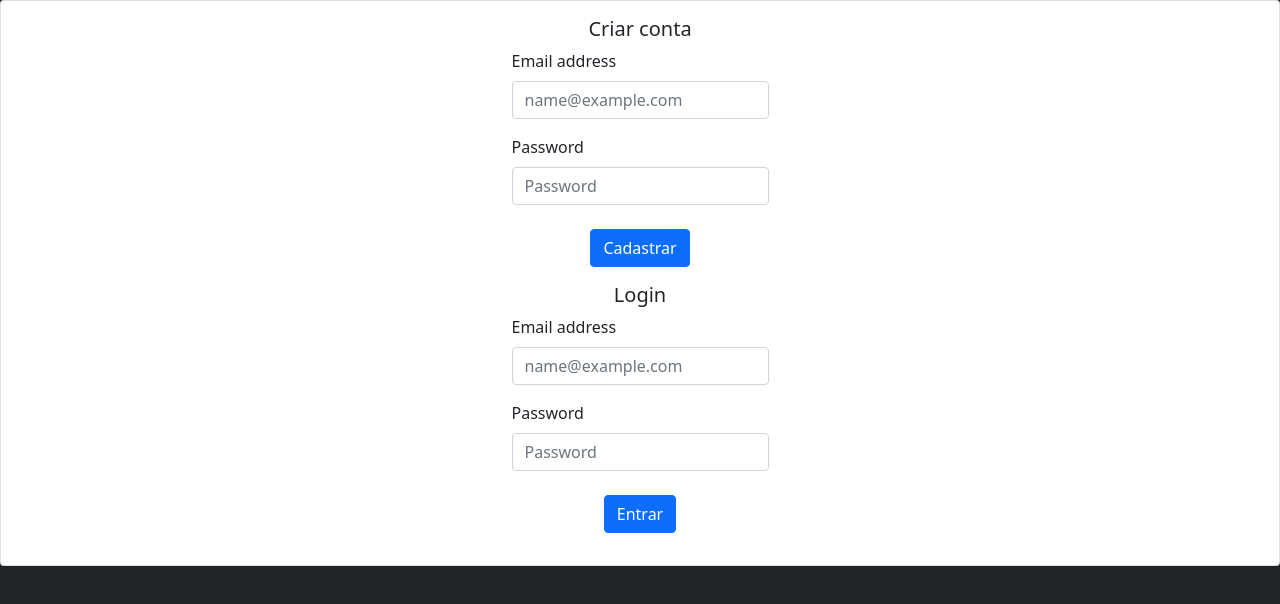
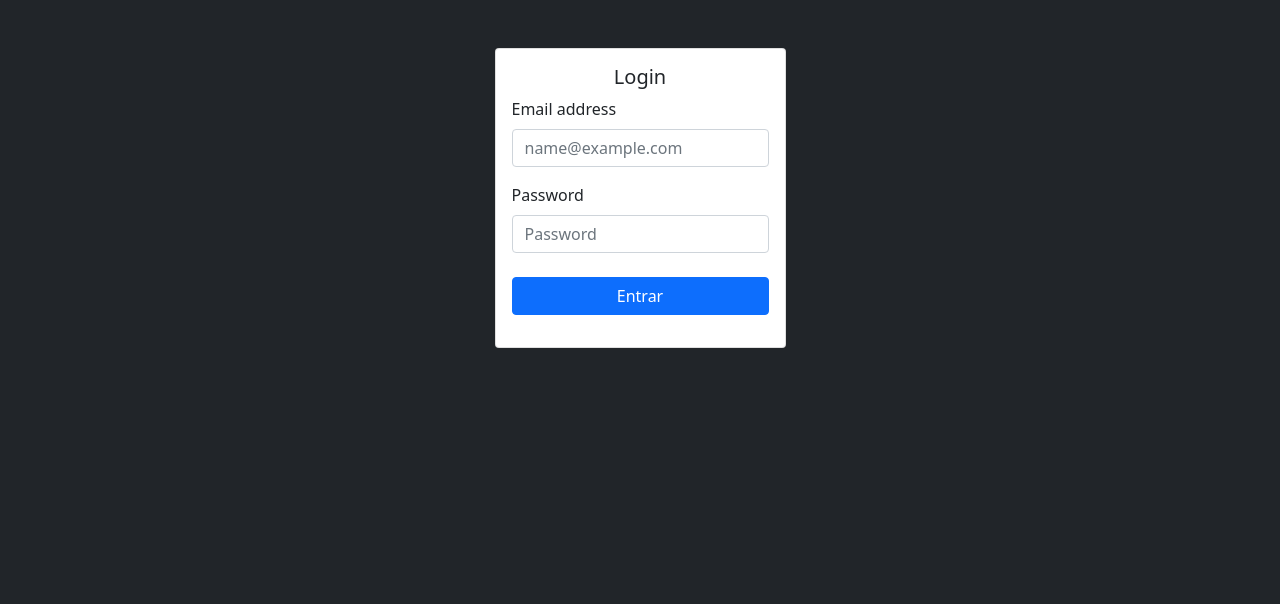
Before and after one commit to jvcorado/sistemaLogin, a plain HTML site: page index.html in a window 1280 px wide. Drawn offline with Linux system fonts and the light colour scheme.

Commit message:
Update index.html

```diff
--- a/index.html
+++ b/index.html
@@ -8,18 +8,18 @@
     <link rel="stylesheet" href="css/bootstrap.min.css">
 </head>
 <body class="bg-dark d-flex flex-column justify-content-center align-items-center">
-    <div class="card w-100">
-        <div class="card-body d-flex align-items-center justify-content-center flex-column">
-            <h5 class="card-title ">Criar conta</h5>
-            <div class="mb-3">
+    <div class="card mt-5">
+        <div class="card-body d-flex align-items-center justify-content-center flex-column ">
+            <h5 class="card-title d-none">Criar conta</h5>
+            <div class="mb-3 d-none">
                 <label for="emailCadastro" class="form-label">Email address</label>
                 <input type="email" class="form-control" id="emailCadastro" placeholder="name@example.com">
               </div>
-              <div class="col-auto">
+              <div class="col-auto d-none">
                 <label for="senhaCadastro" class="form-label">Password</label>
                 <input type="password" class="form-control" id="senhaCadastro" placeholder="Password">
               </div>
-              <div class="col-auto mt-4">
+              <div class="col-auto mt-4 d-none">
                 <button type="submit" class="btn btn-primary mb-3" onclick="cadastro()">Cadastrar</button>
               </div>
 
@@ -33,8 +33,8 @@
                 <label for="senhaLogin" class="visually-hidden">Password</label>
                 <input type="password" class="form-control" id="senhaLogin" placeholder="Password">
               </div>
-              <div class="col-auto mt-4">
-                <button type="submit" class="btn btn-primary mb-3" onclick="acesso()">Entrar</button>
+              <div class="col-auto mt-4 w-100 ">
+                <button type="submit" class="btn btn-primary mb-3 w-100" onclick="acesso()">Entrar</button>
               </div>
         </div>
     </div>
```
